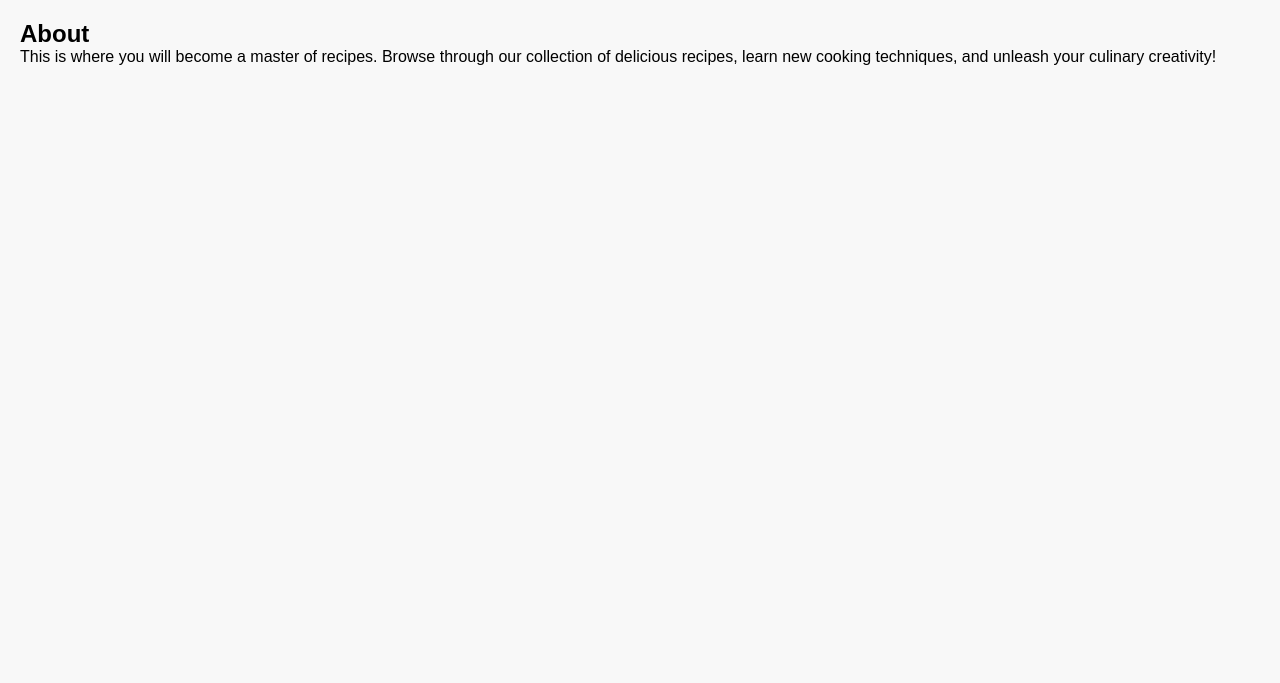
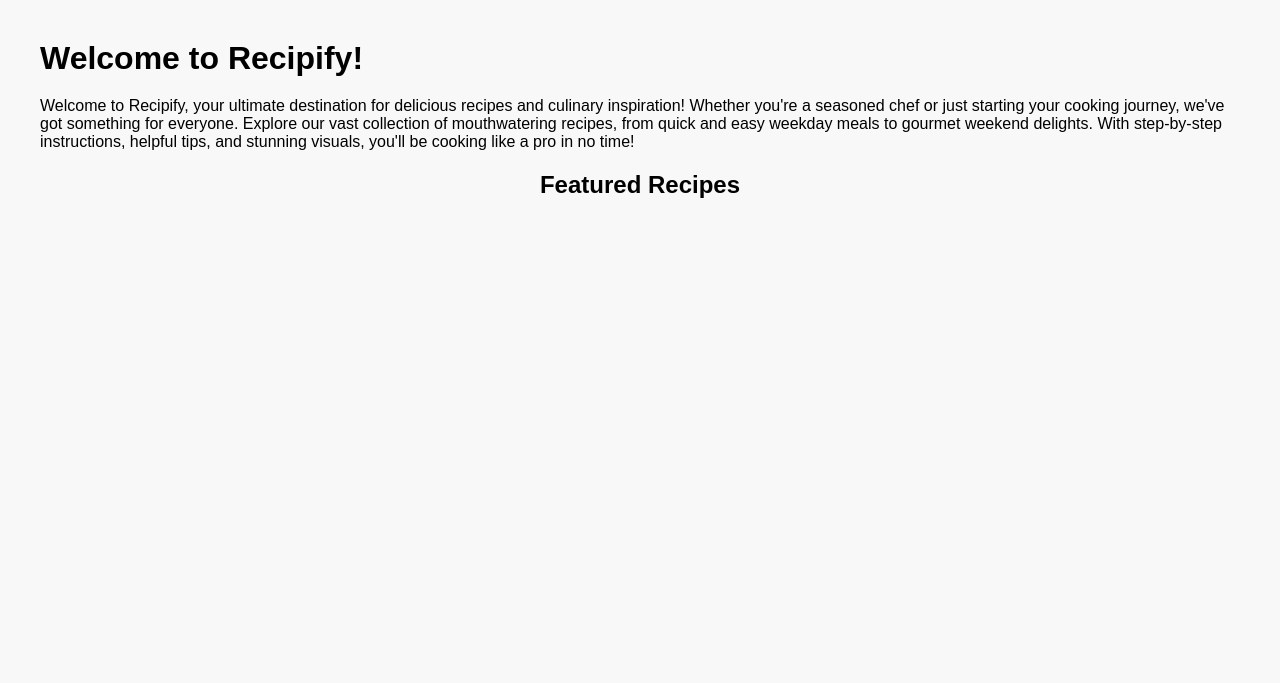
Before and after one commit to Cameron8325/recipe-app, a Django app: page /home/ in a window 1280 px wide. Shown: the part 58-741 px from the top of the page. Run offline with Django 5.2, Linux system fonts and the light colour scheme; data that the repository does not hold is empty.

Commit message:
Added styling and content to main page

```diff
--- a/src/recipes/models.py
+++ b/src/recipes/models.py
@@ -3,6 +3,7 @@
 # Create your models here.
 class Recipe(models.Model):
     name = models.CharField(max_length=50)
+    description = models.CharField(max_length=255, default='No description avaialble.')
     ingredients = models.CharField(max_length=255)
     cooking_time = models.IntegerField()
     difficulty = models.CharField(max_length=20)
--- a/src/recipes/templates/recipes/recipe_detail.html
+++ b/src/recipes/templates/recipes/recipe_detail.html
@@ -25,6 +25,7 @@
       <div class="recipe-info">
         <img src="{{ recipe.pic.url }}" alt="{{ recipe.name }}" />
         <h2>{{ recipe.name }}</h2>
+        <p>Description: {{ recipe.description }}</p>
         <p>Ingredients: {{ recipe.ingredients }}</p>
         <p>Cooking Time: {{ recipe.cooking_time }}</p>
         <p>Difficulty: {{ recipe.difficulty }}</p>
--- a/src/recipes/templates/recipes/recipes_home.html
+++ b/src/recipes/templates/recipes/recipes_home.html
@@ -20,17 +20,36 @@
       </div>
     </header>
 
-    <section class="about-app">
-      <h2>About</h2>
-      <p>
-        This is where you will become a master of recipes. Browse through our
-        collection of delicious recipes, learn new cooking techniques, and
-        unleash your culinary creativity!
-      </p>
-    </section>
+    <main class="about-app">
+      <div class="about-content">
+        <h1>Welcome to Recipify!</h1>
+        <p>
+          Welcome to Recipify, your ultimate destination for delicious recipes and culinary inspiration!
+          Whether you're a seasoned chef or just starting your cooking journey, we've got something for everyone.
+          Explore our vast collection of mouthwatering recipes, from quick and easy weekday meals to gourmet weekend
+          delights. With step-by-step instructions, helpful tips, and stunning visuals, you'll be cooking like a pro
+          in no time!
+        </p>
+      </div>
+
+      <!-- Featured Recipes Section -->
+      <h2>Featured Recipes</h2>
+      <section class="featured-recipes">
+        <div class="recipe-grid">
+          {% for recipe in featured_recipes %}
+          <div class="recipe-card">
+            <a href="{% url 'recipes:recipe_detail' recipe.id %}">
+              <img src="{{ recipe.pic.url }}" alt="{{ recipe.name }}" />
+              <h2>{{ recipe.name }}</h2>
+            </a>
+          </div>
+          {% endfor %}
+        </div>
+      </section>
+    </main>
 
     <footer>
       <p>Recipify, a Django app.</p>
     </footer>
   </body>
-</html>
+  </html>
--- a/src/recipes/templates/recipes/recipes_list.html
+++ b/src/recipes/templates/recipes/recipes_list.html
@@ -20,6 +20,7 @@
       </div>
     </header>
 
+    <div class="recipe-container">
     <main class="recipe-grid">
       {% for recipe in recipes %}
         <div class="recipe-card">
@@ -30,6 +31,8 @@
         </div>
         {% endfor %}
       </main>
+    </div>
+
 
     <footer>
       <p>Recipify, a Django app.</p>
--- a/src/recipes/views.py
+++ b/src/recipes/views.py
@@ -3,7 +3,8 @@
 from .models import Recipe
 
 def home(request):
-    return render(request, 'recipes/recipes_home.html')
+    featured_recipes = Recipe.objects.order_by('?')[:3]
+    return render(request, 'recipes/recipes_home.html', {'featured_recipes': featured_recipes})
 
 class RecipeListView(ListView):
     model = Recipe
--- a/src/static/css/styles.css
+++ b/src/static/css/styles.css
@@ -52,6 +52,18 @@
 .about-app {
   margin: 20px;
   flex-grow: 1;
+
+  h1 {
+    margin-bottom: 20px;
+  }
+
+  h2 {
+    text-align: center;
+    }
+}
+
+.about-content {
+  margin-bottom: 20px; /* Add margin at the bottom of the about content */
 }
 
 /* Recipe List Page */
```
Also changed, not shown: src/recipes/migrations/0003_recipe_description.py (added), 1 other file. Lines whose indentation alone changed are shown as unchanged.
